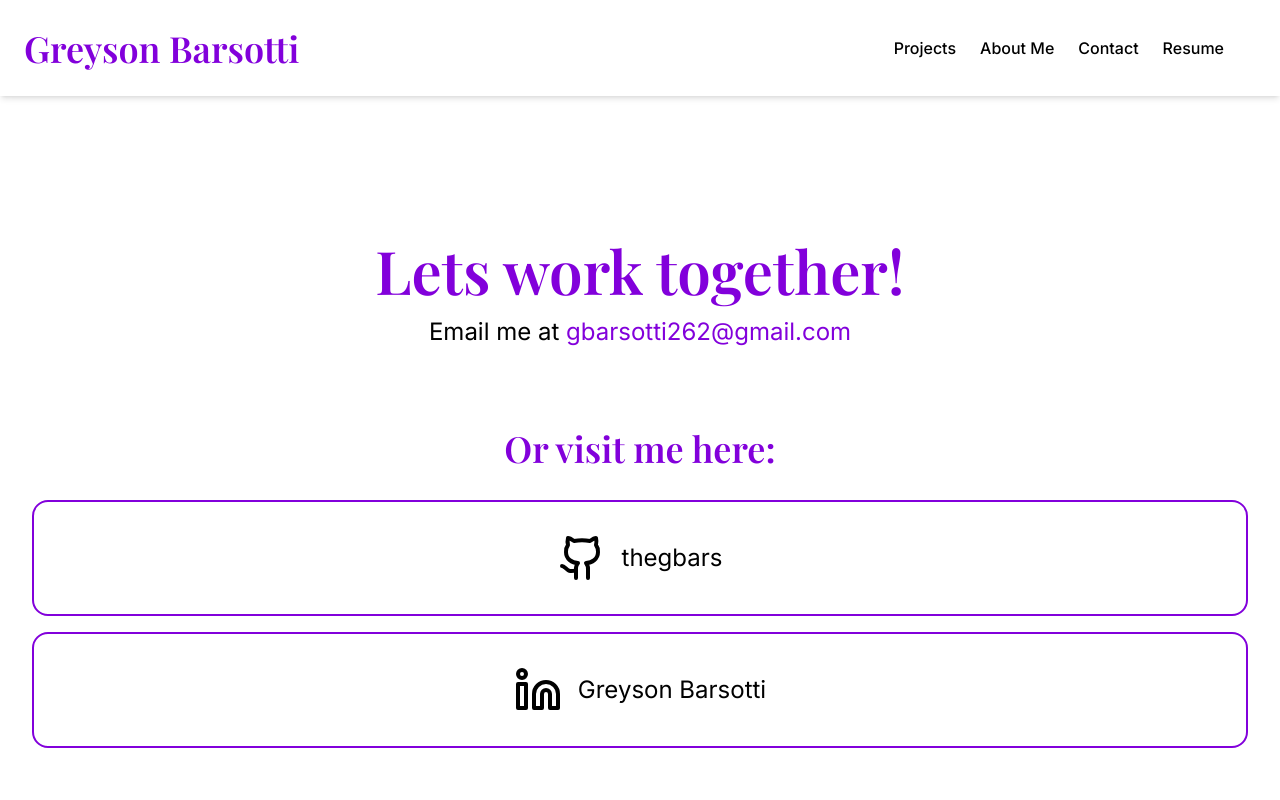
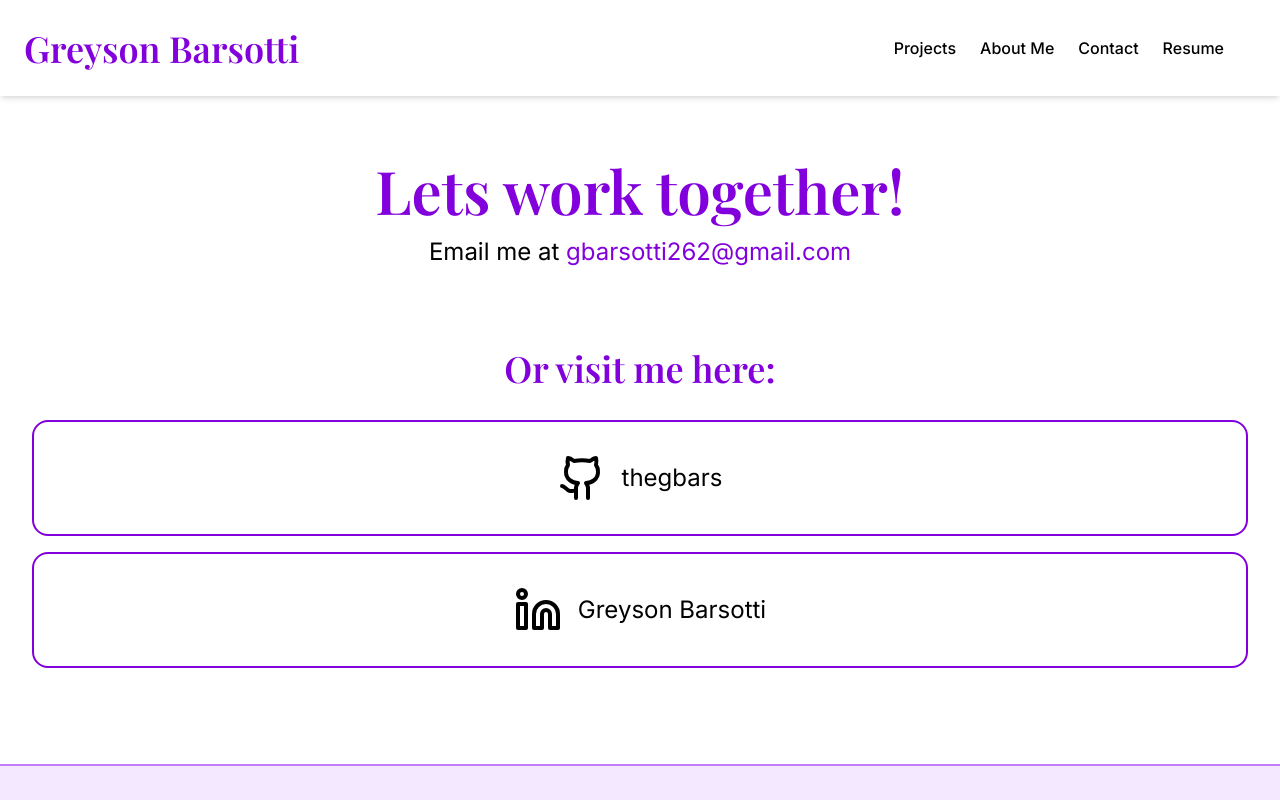
Before and after one commit to thegbars/thegbars.github.io, a React (Vite) app: page /#/contact in a window 1280 px wide. Shown: the top 800 px of the page. Built offline with nearby package versions, Linux system fonts and the light colour scheme.

Commit message:
Contact title spacing fix

```diff
--- a/src/pages/Contact.tsx
+++ b/src/pages/Contact.tsx
@@ -5,7 +5,7 @@ export default function Contact (){
     return (
         <div>
             <Gutters>
-                <div className="flex flex-col content-center justify-center text-center pt-32 gap-4">
+                <div className="flex flex-col content-center justify-center text-center mt-16 gap-4">
                     <h1 className="text-6xl text-purple-700">Lets work together!</h1>
                     <p className="text-2xl">Email me at <a className="text-purple-700 hover:underline" href="mailto:gbarsotti262@gmail.com">gbarsotti262@gmail.com</a>
                     </p>
```
